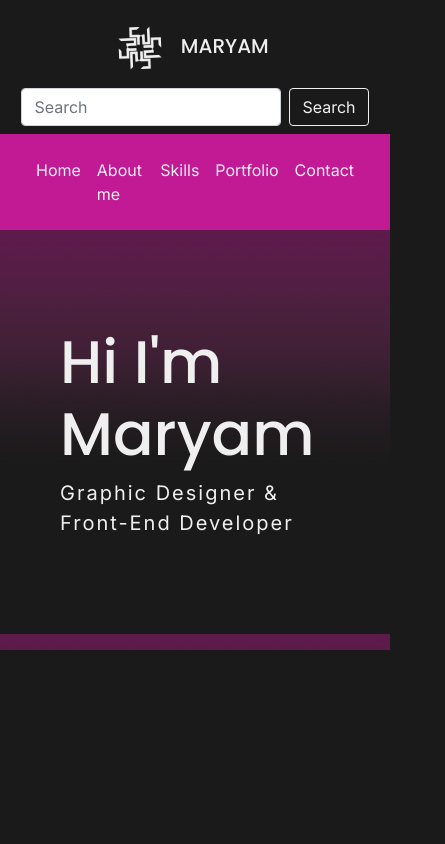
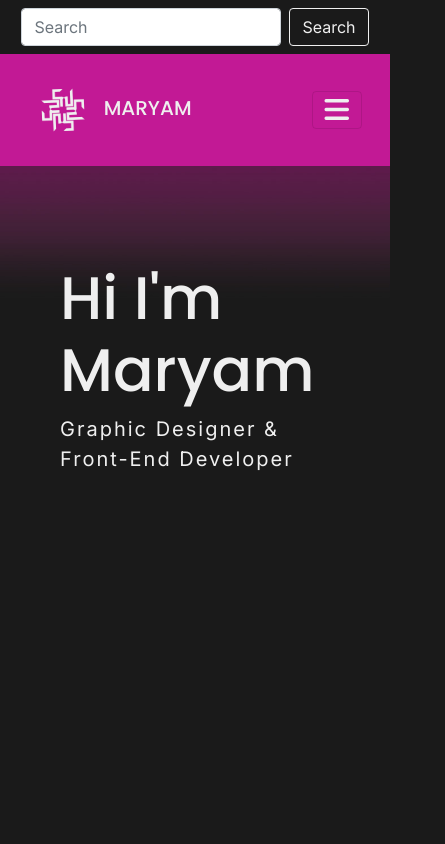
Before and after one commit to Mshaiq75/Portfolio-website, a plain HTML site: page index.html in a window 390 px wide. Shown: the top 844 px of the page, 445 px wide, since content can reach past the window. Drawn offline with Linux system fonts and the light colour scheme.

Commit message:
new update on codes

```diff
--- a/index.html
+++ b/index.html
@@ -5,17 +5,19 @@
     <meta name="viewport" content="width=device-width, initial-scale=1.0">
     <title>MY Portfolio</title>
     <link rel="stylesheet" href="./bootstrap-5.0.2-dist/css/bootstrap.min.css">
+    <script src="./bootstrap-5.0.2-dist/js/bootstrap.min.js"></script>
     <link rel="preconnect" href="https://fonts.googleapis.com">
     <link rel="preconnect" href="https://fonts.gstatic.com" crossorigin>
     <link href="https://fonts.googleapis.com/css2?family=Poppins:ital,wght@0,100;0,200;0,300;0,400;0,500;0,600;0,700;0,800;0,900;1,100;1,200;1,300;1,400;1,500;1,600;1,700;1,800;1,900&display=swap" rel="stylesheet">
     <link href="https://fonts.googleapis.com/css2?family=Inter:ital,opsz,wght@0,14..32,100..900;1,14..32,100..900&display=swap" rel="stylesheet">
     <link rel="stylesheet" href="style.css">
+    <script src="https://kit.fontawesome.com/629023a687.js" crossorigin="anonymous"></script>
 </head>
 <body>
     <header class="container-fluid">
         <div class="navbar navbar-light">
             <div class="container-fluid d-flex justify-content-evenly w-100">
-                <a href="#" class="navbar-brand">
+                <a href="#" class="navbar-brand d-none d-md-block">
                     <img src="./images/logo-pattern-01.png" width="70">
                     <h5 class="d-inline-block">MARYAM</h5>
                 </a>
@@ -25,25 +27,41 @@
                 </form>
             </div>
         </div>
-        <nav class="navbar navbar-expand navbar-light p-3">
+        <nav class="navbar navbar-expand-md navbar-light p-3">
             <div class="container">
-                <ul class="navbar-nav  d-flex justify-content-evenly w-100">
+
+                <a class="navbar-brand d-md-none d-block" href="#">
+                    <img src="./images/logo-pattern-01.png" width="70">
+                    <h5 class="d-inline-block">MARYAM</h5>
+                </a>
+
+                <button class="navbar-toggler ms-auto" type="button" data-bs-toggle="collapse" data-bs-target="#navbarMenu">
+                    <i class="fa-solid fa-bars"></i>
+                </button>
+
+                <div class="collapse navbar-collapse" id="navbarMenu">
+                    <ul class="navbar-nav justify-content-evenly w-100">
                         <li class="nav-item">
-                        <a class="nav-link menu" aria-current="page" href="#">Home</a>
+                            <a class="nav-link menu" href="#">Home</a>
                         </li>
                         <li class="nav-item">
-                        <a class="nav-link menu" href="#aboutMe">About me</a>
+                            <a class="nav-link menu" href="#aboutMe">About Me</a>
                         </li>
+
                         <li class="nav-item">
                             <a class="nav-link menu" href="#skills">Skills</a>
                         </li>
+
                         <li class="nav-item">
                             <a class="nav-link menu" href="#portfolio">Portfolio</a>
                         </li>
+
                         <li class="nav-item">
                             <a class="nav-link menu" href="#contact">Contact</a>
                         </li>
                     </ul>
+                </div>
+
             </div>
         </nav>
     </header>
@@ -243,6 +261,5 @@
         <p class="text-center p-5">&copy; 2026. All rights reserved.</p>
     </footer>
 
-    <script src="./bootstrap-5.0.2-dist/js/bootstrap.min.js"></script>
 </body>
 </html>
--- a/style.css
+++ b/style.css
@@ -6,6 +6,8 @@ body {
     color: #efefef;
     font-family: "Inter", sans-serif;
     box-sizing: border-box;
+    padding: 0;
+    margin: 0;
 }
 h1, h2, h3, h4, h5 {
     font-family: 'Poppins', sans-serif;
@@ -26,7 +28,7 @@ h1, h2, h3, h4, h5 {
 .container-fluid {
     padding: 0;
 }
-.navbar-expand {
+.navbar-expand-md {
     background-color: #c21995;
     width: 100%;
 }
@@ -47,6 +49,10 @@ h1, h2, h3, h4, h5 {
 }
 .menu:hover::after {
     width: 100%;
+}
+.fa-bars {
+    color: #efefef;
+    font-size: 28px;
 }
 main {
     background-image: url(./images/CSS\ Wave\ Animation\ with\ a\ _png\ copy.jpg);
@@ -70,7 +76,8 @@ main {
 
 }
 .image-wrapper {
-    width: 500px;
+    width: 100%;
+    max-width: 500px;
     position: relative;
     display: inline-block;
 }
@@ -186,7 +193,8 @@ main {
 }
 .card {
     width: 100%;
-    margin: 30px;
+    max-width: 300px;
+    margin: 15px auto;
     border:3px solid #c21995;
     background-color: #c21995;
     border-radius: 20px;
@@ -245,3 +253,15 @@ textarea {
 footer {
     background-color: #c21995;
 }
+
+
+@media (max-width: 768px) {
+    main {
+        background-repeat: no-repeat;
+        background-position: top center;
+        background-size: 100% auto;
+    }
+    .socialnav > div >ul >li >a {
+        font-size: 12px;
+    }
+}
```
Lines whose indentation alone changed are shown as unchanged.
